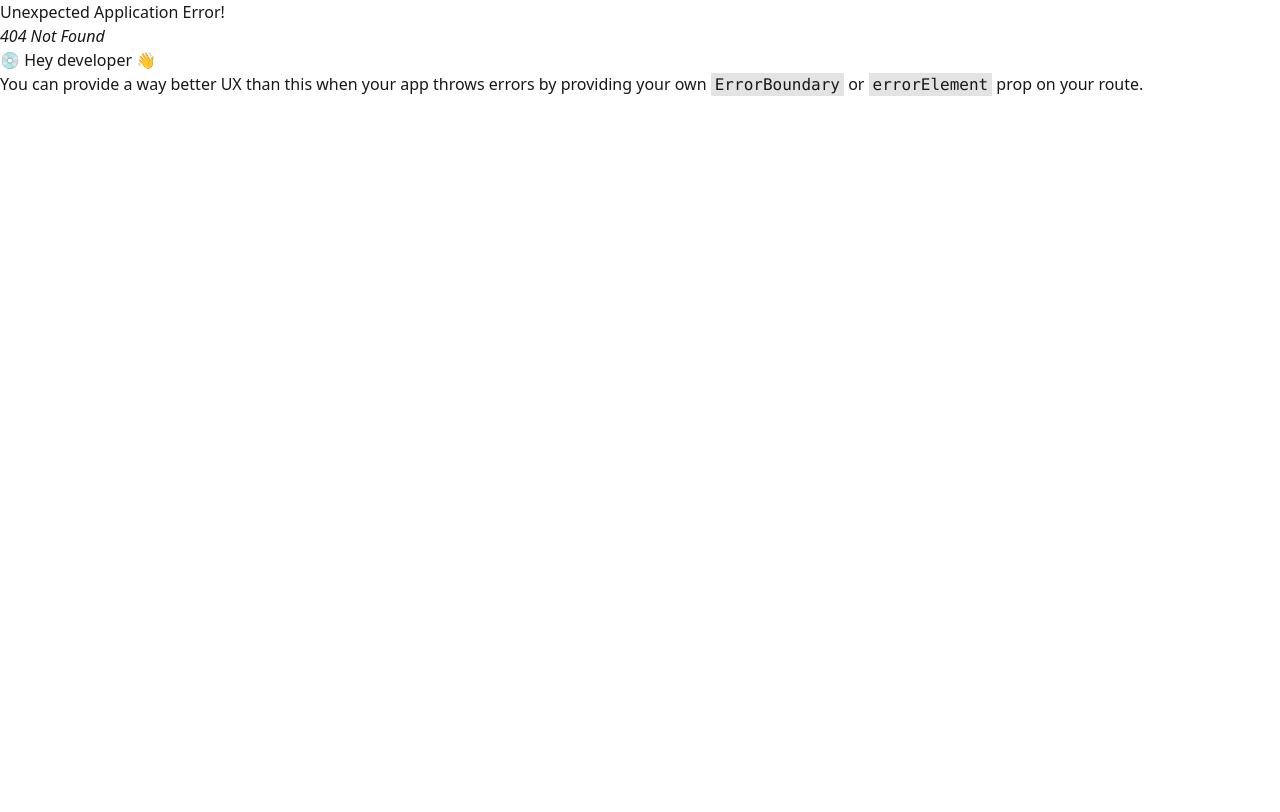
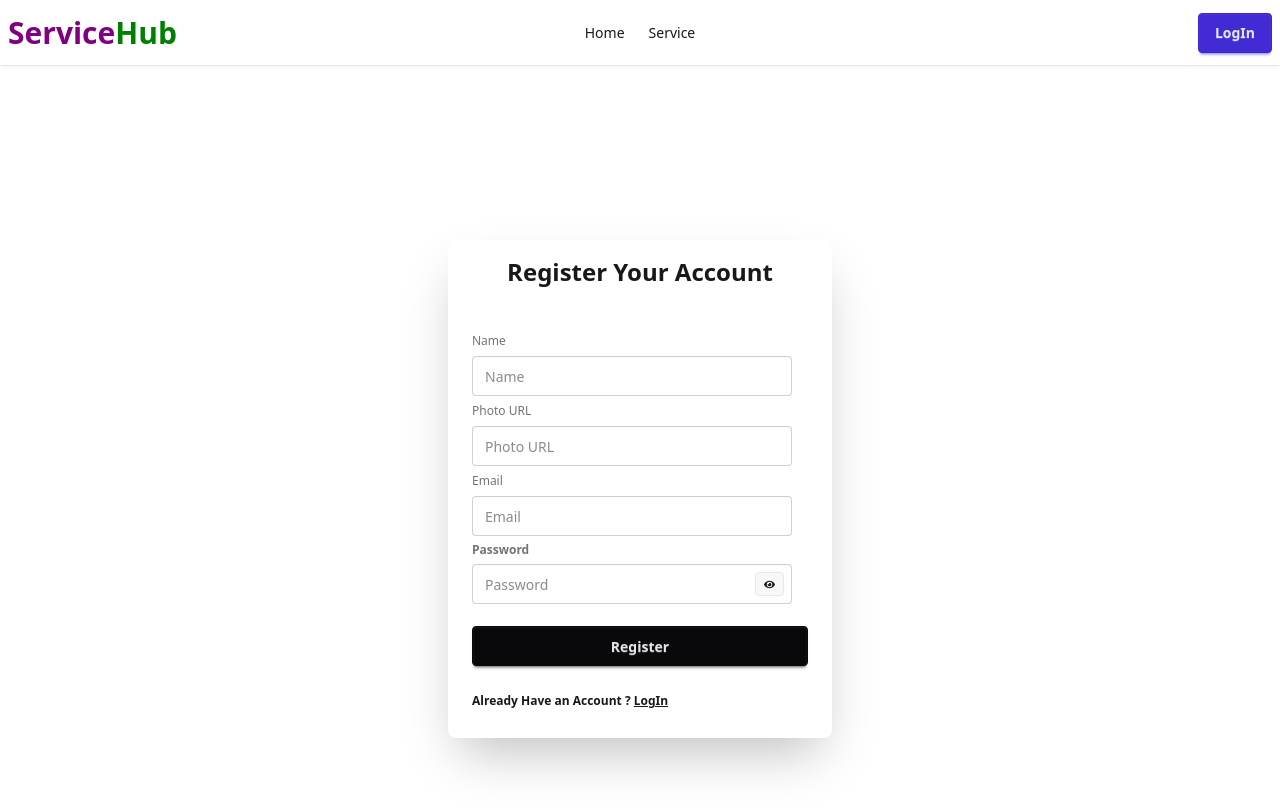
Before and after one commit to razaulkarim2410/service-hub-client, a React (Vite) app: page /register in a window 1280 px wide. Before the commit this address had no page. Shown: the top 812 px of the page. Built offline with nearby package versions, Linux system fonts and the light colour scheme.

Commit message:
create register form

```diff
--- a/src/pages/register/Register.jsx
+++ b/src/pages/register/Register.jsx
@@ -1,9 +1,64 @@
-import React from 'react';
+import React, { useState } from 'react';
+import { FaEye } from 'react-icons/fa';
+import { Link } from 'react-router';
 
 const Register = () => {
+  const [showPassword, setShowPassword] = useState(false);
+  const handleRegister = e => {
+
+    e.preventDefault();
+    const form = e.target;
+    const name = form.name.value;
+
+    const photo = form.photo.value;
+    const email = form.email.value;
+    const password = form.password.value;
+    console.log({ name, photo, email, password })
+
+  }
   return (
-    <div>
+    <div className='flex justify-center items-center min-h-screen pt-12'>
+      <div className="card bg-base-100 w-full max-w-sm shrink-0 shadow-2xl ">
+        <h2 className='text-2xl font-bold text-center py-4'>Register Your Account</h2>
+        <form onSubmit={handleRegister} className="card-body">
 
+          <fieldset className="fieldset">
+            <label className="label">Name</label>
+            <input type="text"   required name='name' className="input" placeholder="Name" />
+
+            <label className="label">Photo URL</label>
+            <input type="text" required name='photo' className="input" placeholder="Photo URL" />
+
+            <label className="label">Email</label>
+            <input type="email" required name='email' className="input" placeholder="Email" />
+
+            <label className="label text-xs font-bold">Password</label>
+            <div className='relative'>
+              <input
+                name='password'
+
+                type={showPassword ? 'text' : 'password'}
+                className="input"
+                placeholder="Password"
+                required
+              />
+              <button
+                type="button"
+                onClick={() => setShowPassword(!showPassword)}
+                className='absolute btn btn-xs top-2 right-6'
+              >
+                <FaEye />
+              </button>
+            </div>
+
+            <button type='submit' className="btn btn-neutral mt-4">Register</button>
+
+
+
+            <p className='text-l font-bold pt-5'>Already Have an Account ?{" "} <Link className='underline font-bold ' to={'/login'}>LogIn</Link></p>
+          </fieldset>
+        </form>
+      </div>
     </div>
   );
 };
--- a/src/router/router.jsx
+++ b/src/router/router.jsx
@@ -5,6 +5,7 @@ import RootLayout from "../layouts/RootLayout";
 import Home from "../pages/Home/Home";
 import LogIn from "../pages/logIn/LogIn";
 import Service from "../pages/Service/Service";
+import Register from "../pages/register/Register";
 
 const router = createBrowserRouter([
   {
@@ -22,6 +23,10 @@ const router = createBrowserRouter([
       {
         path:'/login',
         Component: LogIn,
+      },
+      {
+        path: '/register',
+        Component: Register,
       }
     ]
   },
```
